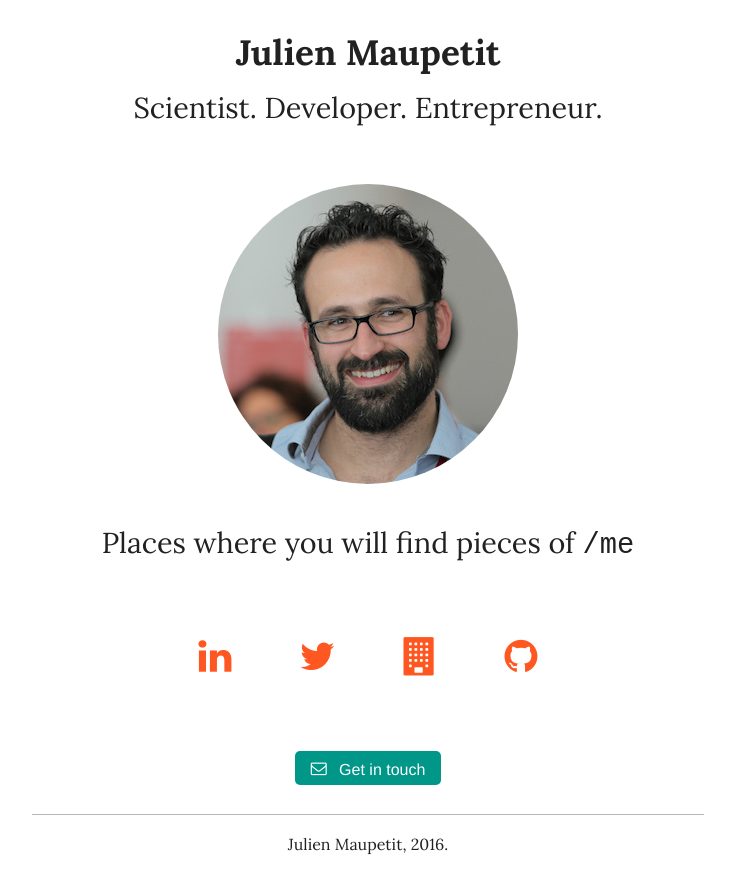
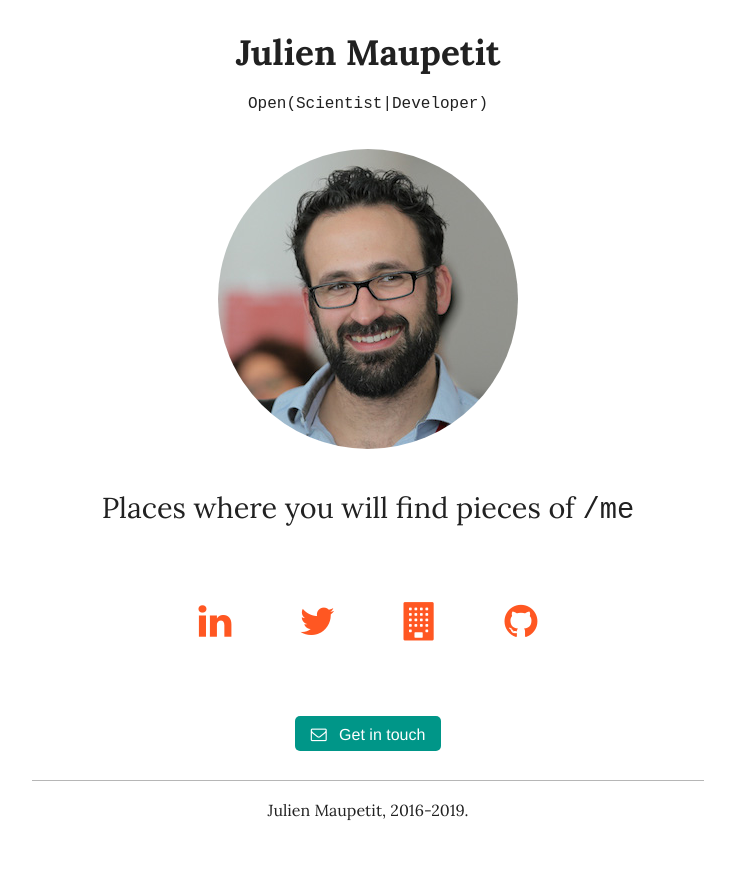
Before and after one commit to jmaupetit/julien.maupetit.me, a website: page index.html in a window 1280 px wide. Shown: the whole page, without its empty margins (272-1007 px from the left). After the commit the page ends 839 px from the top, so only its background shows below. Drawn offline with Linux system fonts and the light colour scheme.

Commit message:
Update company and baseline

```diff
--- a/index.html
+++ b/index.html
@@ -6,7 +6,7 @@
   <head>
     <meta charset="utf-8">
     <meta http-equiv="X-UA-Compatible" content="IE=edge,chrome=1">
-    <title>Julien Maupetit</title>
+    <title>Julien Maupetit, Open Scientist & Open Developer</title>
     <meta name="description" content="">
     <meta name="viewport" content="width=device-width, initial-scale=1">
 
@@ -30,7 +30,7 @@
     <div class="header-container">
       <header class="wrapper clearfix">
         <h1 class="title">Julien Maupetit</h1>
-        <h2>Scientist. Developer. Entrepreneur.</h2>
+        <code>Open(Scientist|Developer)</code>
       </header>
     </div>
 
@@ -38,7 +38,7 @@
       <div class="main wrapper clearfix">
 
         <article class="about">
-          <header >
+          <header>
               <img src="img/jul.jpg" alt="Julien Maupetit">
           </header>
           <section>
@@ -56,7 +56,7 @@
                 </a>
               </li>
               <li>
-                <a href="https://tailordev.fr" target="_blank">
+                <a href="https://www.fun-mooc.fr" target="_blank">
                   <i class="fa fa-building"></i>
                 </a>
               </li>
@@ -82,7 +82,7 @@
 
     <div class="footer-container">
       <footer class="wrapper">
-        Julien Maupetit, 2016.
+        Julien Maupetit, 2016-2019.
       </footer>
     </div>
 
```
